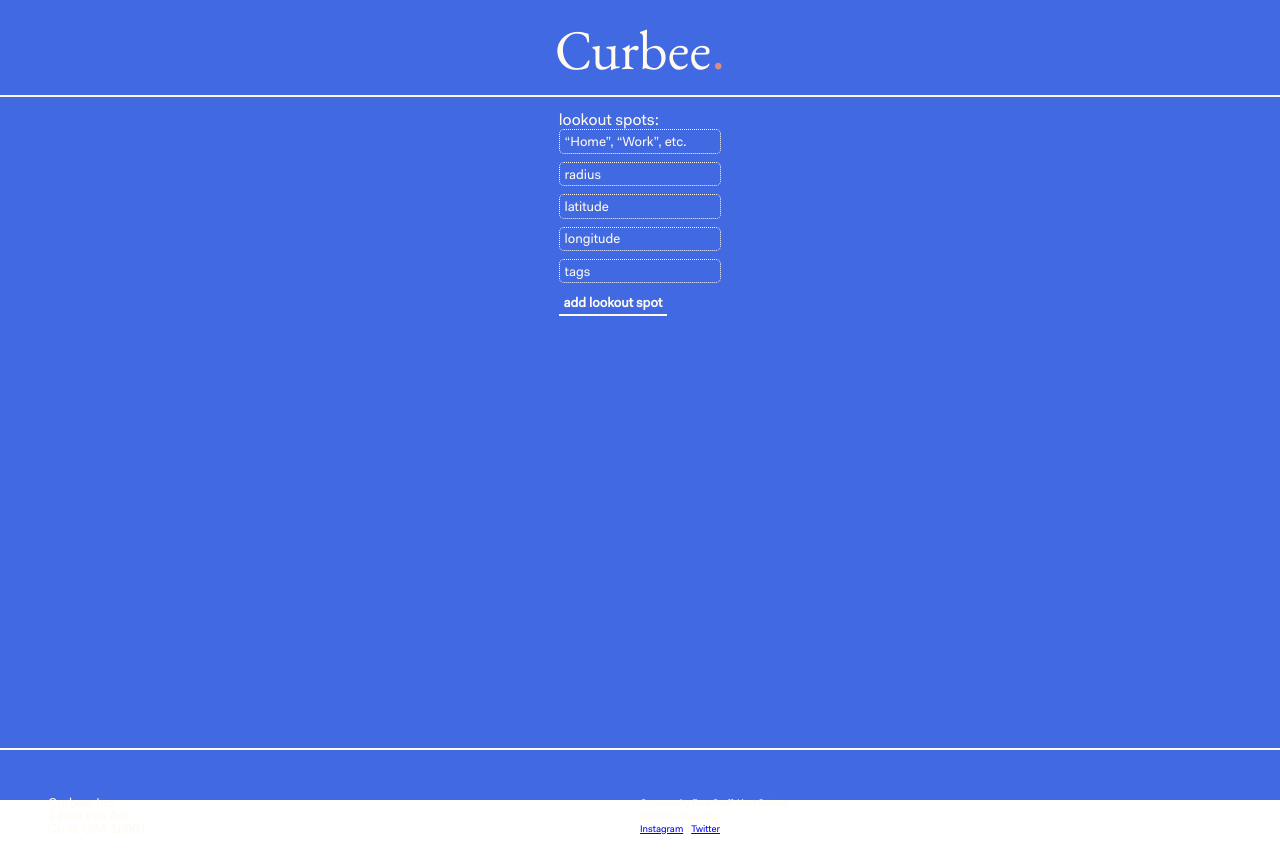
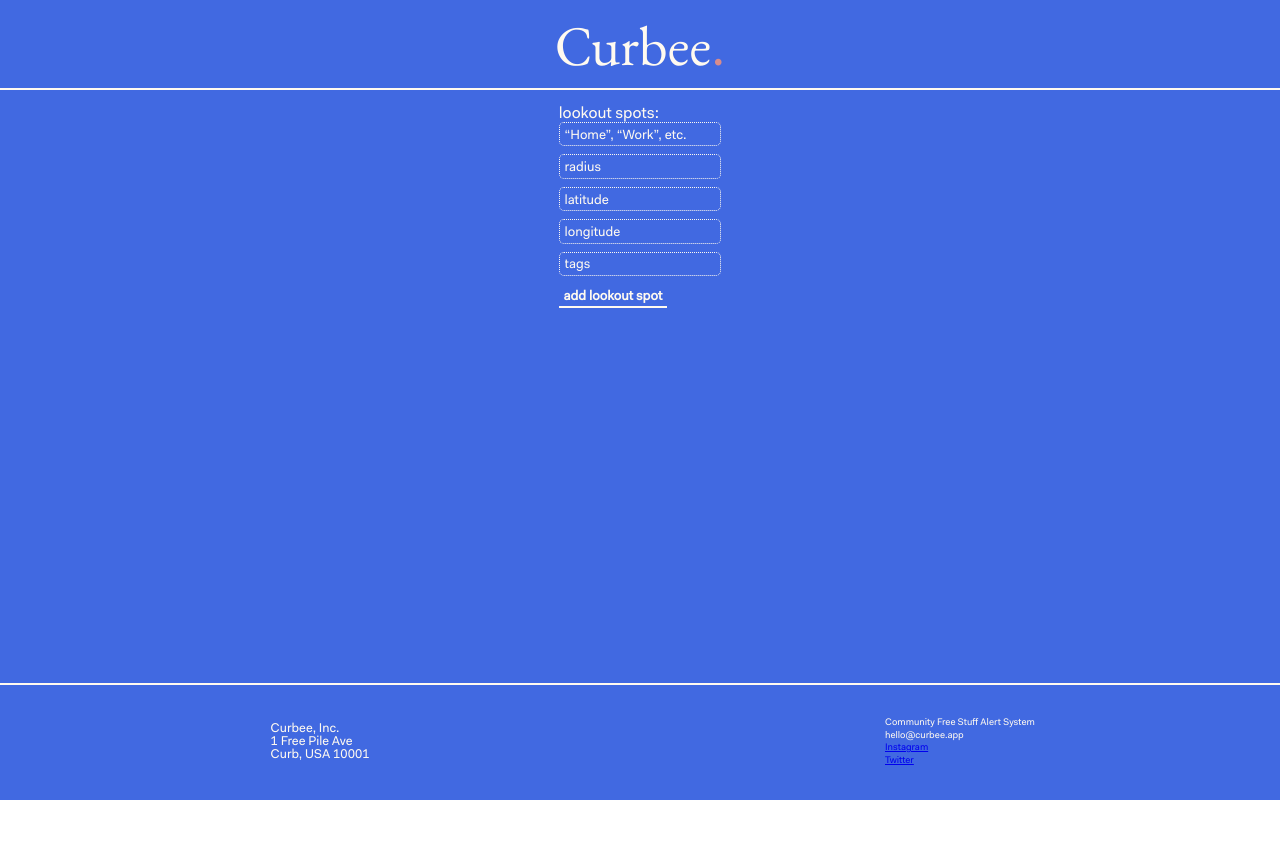
Before and after one commit to curbee-by-curbees/curbee-web, a React app: page /settings in a window 1280 px wide. After the commit the page ends 800 px from the top, so only its background shows below. Built offline with nearby package versions, Linux system fonts and the light colour scheme.

Commit message:
center footer content

```diff
--- a/src/app/Footer.css
+++ b/src/app/Footer.css
@@ -3,23 +3,40 @@
   width: 100vw;
   display: grid;
   grid-template-columns: 1fr 1fr;
-  height: 50px;
   background-color: royalblue;
 
 }
 
 .footer-logo {
   font-size: 0.8rem;
-  padding: 3rem;
-  padding-bottom: 1rem;
+  padding: 2rem;
+  display: flex;
+  justify-content: center;
+  align-items: center;
+}
 
+.footer-description-wrapper {
+  padding: 2rem;
+  display: flex;
+  flex-direction: column;
+  justify-content: center;
+  align-items: center;
 }
 
 .footer-description {
+  width: 150px;
   font-size: 0.6rem;
-  padding-top: 3rem;
-  padding-right: 1rem;
   line-height: 0.8rem;
+  display: flex;
+  flex-direction: column;
+  justify-content: center;
+  align-items: left;
+}
+
+.social-media {
+text-align: left;
+display: flex;
+flex-direction: column;
 }
 
 .footer-link {
--- a/src/app/Footer.js
+++ b/src/app/Footer.js
@@ -7,10 +7,14 @@ class Footer extends Component {
     return (
       <footer className="Footer">
         <div className="footer-logo">Curbee, Inc.<br />1 Free Pile Ave<br />Curb, USA 10001</div>
-        <div className="footer-description">Community Free Stuff Alert System<br />
+        <div className="footer-description-wrapper">
+          <div className="footer-description">Community Free Stuff Alert System<br />
           hello@curbee.app<br />
-          <a href="https://www.instagram.com" className="footer-link">Instagram</a>
-          <a href="https://twitter.com/" className="footer-link">Twitter</a>
+            <div className="social-media">
+              <a href="https://www.instagram.com" className="footer-link">Instagram</a>
+              <a href="https://twitter.com/" className="footer-link">Twitter</a>
+            </div>
+          </div>
         </div>
       </footer>
     );
```
